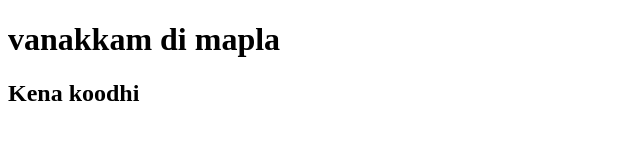
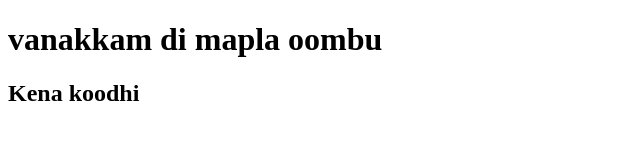
Before and after one commit to karmukilan2002kt/coursera-test, a plain HTML site: page site/index.html in a window 1280 px wide. Shown: the whole page, without its empty margins (0-640 px from the left). Drawn offline with Linux system fonts and the light colour scheme.

Commit message:
small addition

```diff
--- a/site/index.html
+++ b/site/index.html
@@ -6,7 +6,7 @@
 	<title>Hello JI</title>
 </head>
 <body>
-<h1>vanakkam di mapla</h1>
+<h1>vanakkam di mapla oombu</h1>
 <h2>Kena koodhi</h2>
 </body>
 </html>
```
